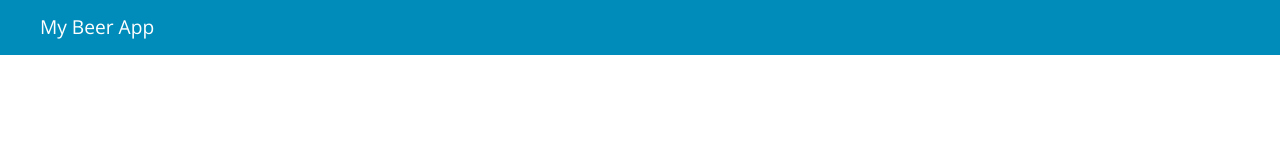
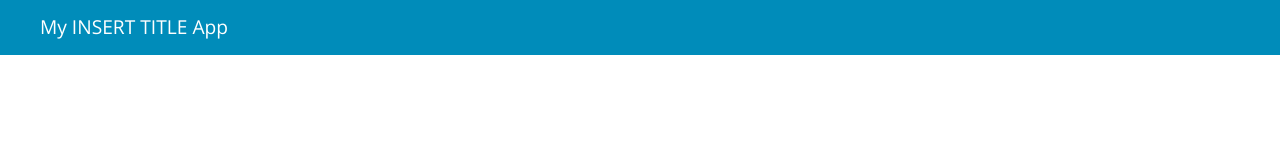
Before and after one commit to DevPan29/try-starter-app, an Angular app: page / in a window 1280 px wide. Shown: the top 160 px of the page. Built offline with nearby package versions, Linux system fonts and the light colour scheme.

Commit message:
title app changed

```diff
--- a/src/app/app.component.html
+++ b/src/app/app.component.html
@@ -1,5 +1,5 @@
 <nav class="navbar navbar-expand-lg navbar-dark bg-primary mb-5">
-  <span class="navbar-brand title">My Beer App</span>
+  <span class="navbar-brand title">My INSERT TITLE App</span>
 </nav>
 <div class="container">
   <router-outlet></router-outlet>
```
